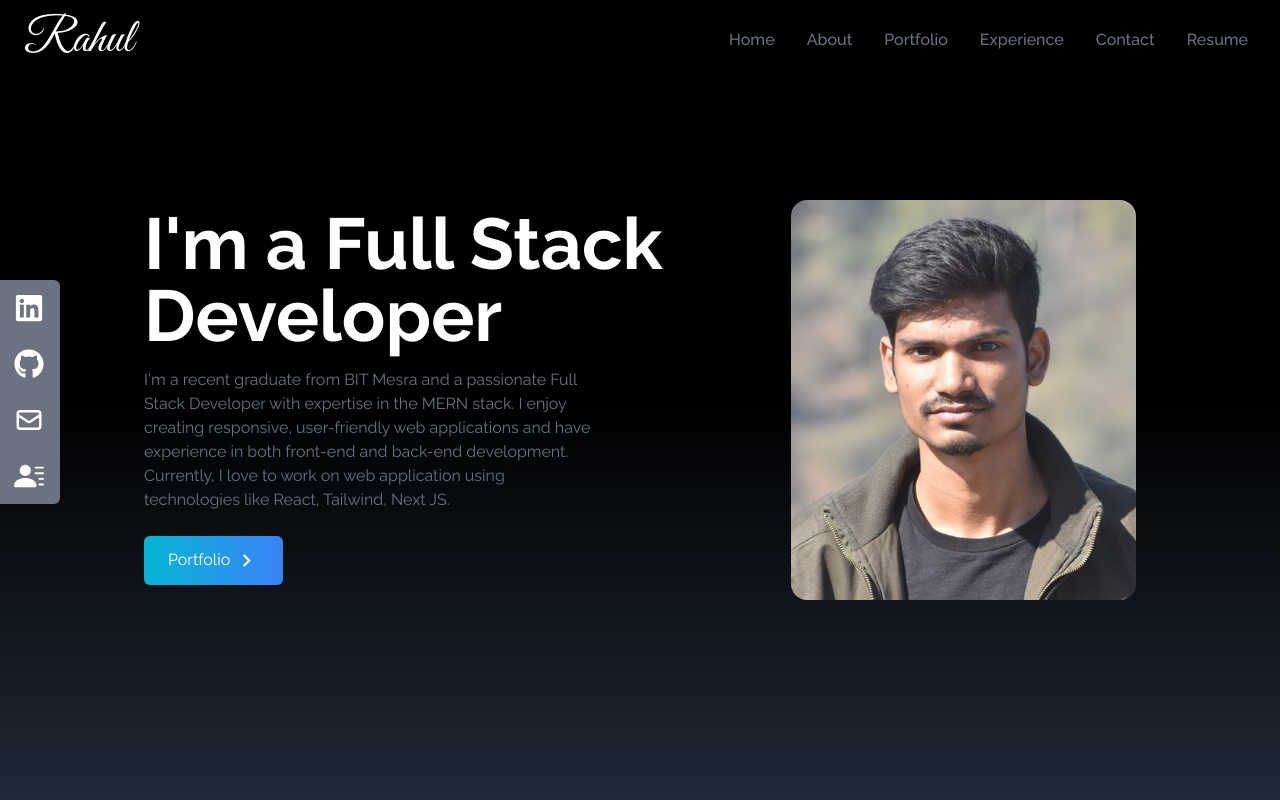
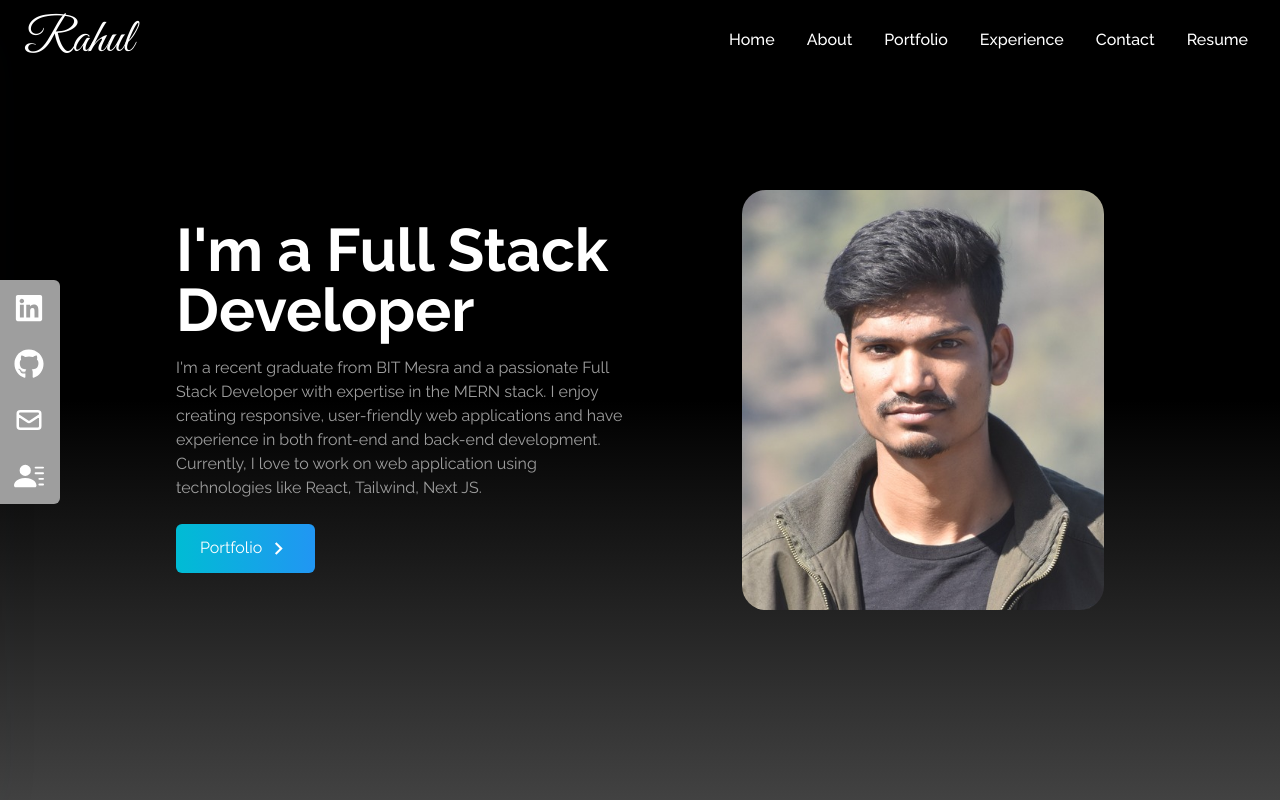
Before and after one commit to rahulkumar75/MyPortfolio, a React (Create React App) app: page / in a window 1280 px wide. Shown: the top 800 px of the page. Built offline with nearby package versions, Linux system fonts and the light colour scheme.

Commit message:
NavBar update

```diff
--- a/package.json
+++ b/package.json
@@ -3,6 +3,8 @@
   "version": "0.1.0",
   "private": true,
   "dependencies": {
+    "@heroicons/react": "^2.1.5",
+    "@material-tailwind/react": "^2.1.9",
     "@testing-library/jest-dom": "^5.16.4",
     "@testing-library/react": "^13.3.0",
     "@testing-library/user-event": "^13.5.0",
--- a/src/components/Home.jsx
+++ b/src/components/Home.jsx
@@ -13,7 +13,7 @@ const Home = () => {
     >
       <div className="max-w-screen-lg mx-auto flex flex-col items-center justify-center h-full px-4 md:flex-row">
         <div className="flex flex-col justify-center h-full">
-          <h2 className="text-4xl sm:text-7xl font-bold text-white">
+          <h2 className="text-3xl sm:text-4xl md:text-5xl lg:text-6xl font-bold text-white text-center md:text-left">
             I'm a Full Stack Developer
             {/* <br/>
             <ReactTyped strings={["Full Stack Developer","Programmer"]} typeSpeed={40} backSpeed={50} loop></ReactTyped> */}
@@ -44,7 +44,7 @@ const Home = () => {
           <img
             src={HeroImage}
             alt="my profile"
-            className="rounded-2xl mx-auto w-2/3 md:w-full"
+            className="rounded-3xl mx-auto w-2/3 md:w-full "
           />
         </div>
       </div>
--- a/src/components/NavBar.jsx
+++ b/src/components/NavBar.jsx
@@ -1,6 +1,7 @@
 import React, { useState } from "react";
-import { FaBars, FaTimes } from "react-icons/fa";
-import { Link } from "react-scroll"; // SMOOTH Scrolling
+import { IconButton, Typography, Drawer, Card, List, ListItem, ListItemPrefix } from "@material-tailwind/react";
+import { Bars3Icon, XMarkIcon, ChevronRightIcon } from "@heroicons/react/24/outline";
+import { Link } from "react-scroll"; // Smooth Scrolling
 
 const NavBar = () => {
   const [nav, setNav] = useState(false);
@@ -28,17 +29,22 @@ const NavBar = () => {
     },
   ];
 
+  const openDrawer = () => setNav(true);
+  const closeDrawer = () => setNav(false);
+
   return (
+    <>
       <div className="flex justify-between items-center w-full h-20 px-4 text-white bg-black fixed">
         <div>
           <h1 className="text-5xl font-signature ml-2">Rahul</h1>
         </div>
 
-      <ul className="hidden md:flex">
+        {/* Desktop Navigation */}
+        <ul className="hidden md:flex ">
           {links.map(({ id, link }) => (
             <li
               key={id}
-            className="px-4 cursor-pointer capitalize font-medium text-gray-500 hover:scale-105 duration-200"
+              className="px-4 cursor-pointer capitalize font-medium hover:scale-105 duration-200 "
             >
               <Link to={link} smooth duration={500}>
                 {link}
@@ -46,7 +52,7 @@ const NavBar = () => {
             </li>
           ))}
           <li
-          className="px-4 cursor-pointer capitalize font-medium text-gray-500 hover:scale-105 duration-200"
+            className="px-4 cursor-pointer capitalize font-medium hover:scale-105 duration-200"
           >
             <a href="/resume.pdf" download>
               Resume
@@ -54,40 +60,41 @@ const NavBar = () => {
           </li>
         </ul>
 
-      <div
-        onClick={() => setNav(!nav)}
-        className="cursor-pointer pr-4 z-10 text-gray-500 md:hidden"
-      >
-        {nav ? <FaTimes size={30} /> : <FaBars size={30} />}
-      </div>
+        {/* Burger Icon for Mobile Navigation */}
+        <IconButton variant="text" size="lg" onClick={openDrawer} className="md:hidden">
+          {nav ? <XMarkIcon className="h-8 w-8 stroke-2" /> : <Bars3Icon className="h-8 w-8 stroke-2" />}
+        </IconButton>
 
-      {nav && (
-        <ul className="flex flex-col justify-center items-center absolute top-0 left-0 w-full h-screen bg-gradient-to-b from-black to-gray-800 text-gray-500">
+        {/* Drawer for Mobile Navigation */}
+        <Drawer open={nav} onClose={closeDrawer} className="bg-gradient-to-b from-black to-gray-800 text-gray-500">
+          <Card  shadow={false} className="h-[calc(100vh-(-1rem))] w-full p-4 bg-black bg-opacity-50">
+            <Typography variant="h5" color="blue-gray" className="mb-6 text-center ">
+              Menu
+            </Typography>
+            <List>
               {links.map(({ id, link }) => (
-            <li
-              key={id}
-              className="px-4 cursor-pointer capitalize py-6 text-4xl"
-            >
-              <Link
-                onClick={() => setNav(!nav)}
-                to={link}
-                smooth
-                duration={500}
-              >
+                <ListItem key={id} className="py-4 text-2xl capitalize ">
+                  <ListItemPrefix>
+                    <ChevronRightIcon className="h-5 w-5" />
+                  </ListItemPrefix>
+                  <Link to={link} smooth duration={500} onClick={closeDrawer}>
                     {link}
                   </Link>
-            </li>
+                </ListItem>
               ))}
-          <li
-            className="px-4 cursor-pointer capitalize py-6 text-4xl"
-          >
-            <a href="/resume.pdf" download onClick={() => setNav(!nav)}>
+              <ListItem className="py-4 text-2xl">
+                <ListItemPrefix>
+                  <ChevronRightIcon className="h-5 w-5" />
+                </ListItemPrefix>
+                <a href="/resume.pdf" download onClick={closeDrawer}>
                   Resume
                 </a>
-          </li>
-        </ul>
-      )}
+              </ListItem>
+            </List>
+          </Card>
+        </Drawer>
       </div>
+    </>
   );
 };
 
--- a/src/index.js
+++ b/src/index.js
@@ -2,10 +2,13 @@ import React from "react";
 import ReactDOM from "react-dom/client";
 import "./index.css";
 import App from "./App";
+import { ThemeProvider } from "@material-tailwind/react";
 
 const root = ReactDOM.createRoot(document.getElementById("root"));
 root.render(
   <React.StrictMode>
-    <App />
+    <ThemeProvider>
+      <App />
+    </ThemeProvider>
   </React.StrictMode>
 );
--- a/tailwind.config.js
+++ b/tailwind.config.js
@@ -1,10 +1,27 @@
-module.exports = {
-  content: ["./src/**/*.{js,jsx,ts,tsx}"],
+// module.exports = {
+//   content: ["./src/**/*.{js,jsx,ts,tsx}"],
+//   theme: {
+//     extend: {},
+//     fontFamily: {
+//       signature: ["Great Vibes"],
+//     },
+//   },
+//   plugins: [],
+// };
+const withMT = require("@material-tailwind/react/utils/withMT");
+
+module.exports = withMT({
+  content: [
+    "./index.html",
+    "./src/**/*.{vue,js,ts,jsx,tsx}",
+    "path-to-your-node_modules/@material-tailwind/react/components/**/*.{js,ts,jsx,tsx}",
+    "path-to-your-node_modules/@material-tailwind/react/theme/components/**/*.{js,ts,jsx,tsx}",
+  ],
   theme: {
+    fontFamily: {
+            signature: ["Great Vibes"],
+          },
     extend: {},
-    fontFamily: {
-      signature: ["Great Vibes"],
-    },
   },
   plugins: [],
-};
+});
```
Also changed, not shown: 1 other file (tests, documents, lock files or other folders). Lines whose indentation alone changed are shown as unchanged.
